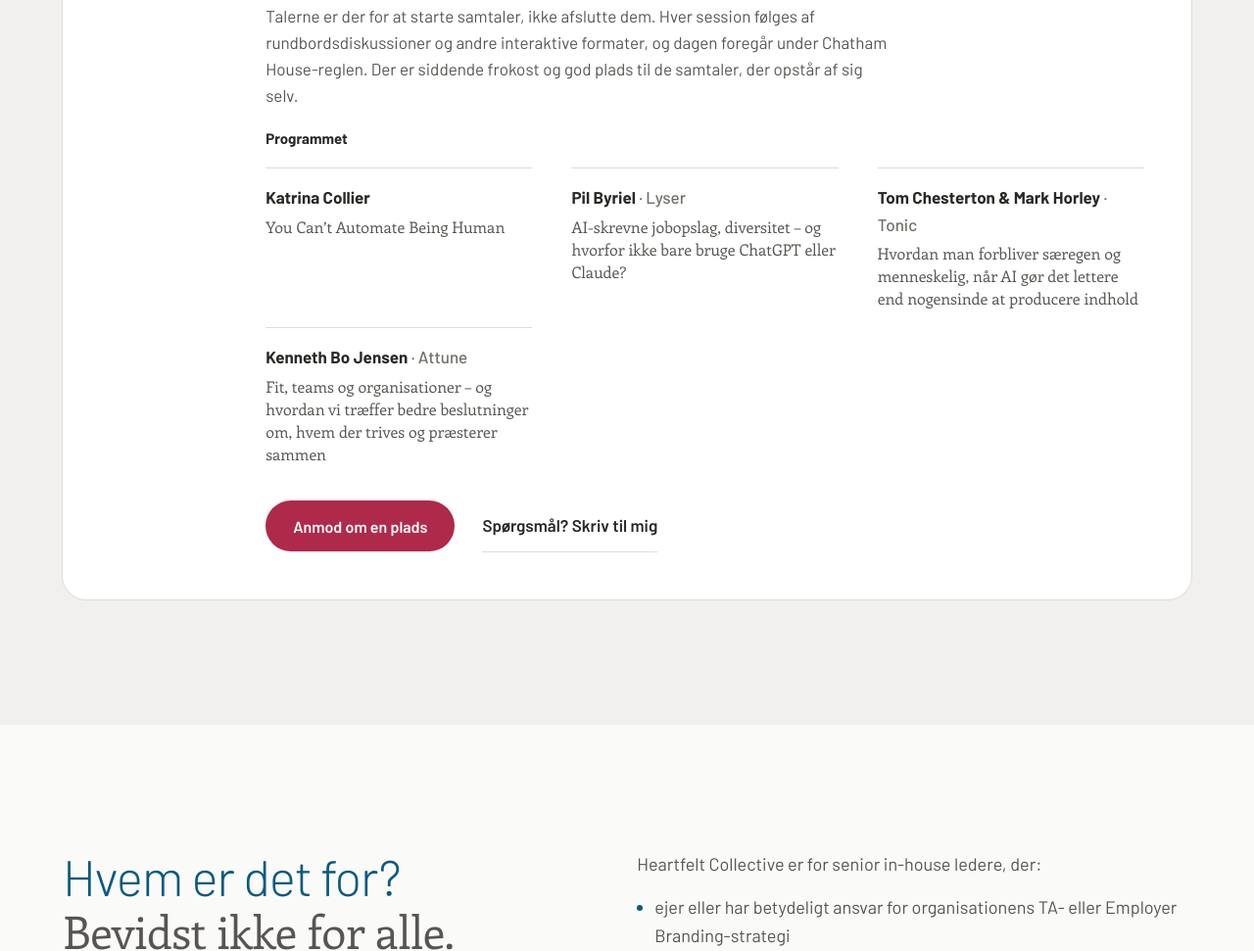
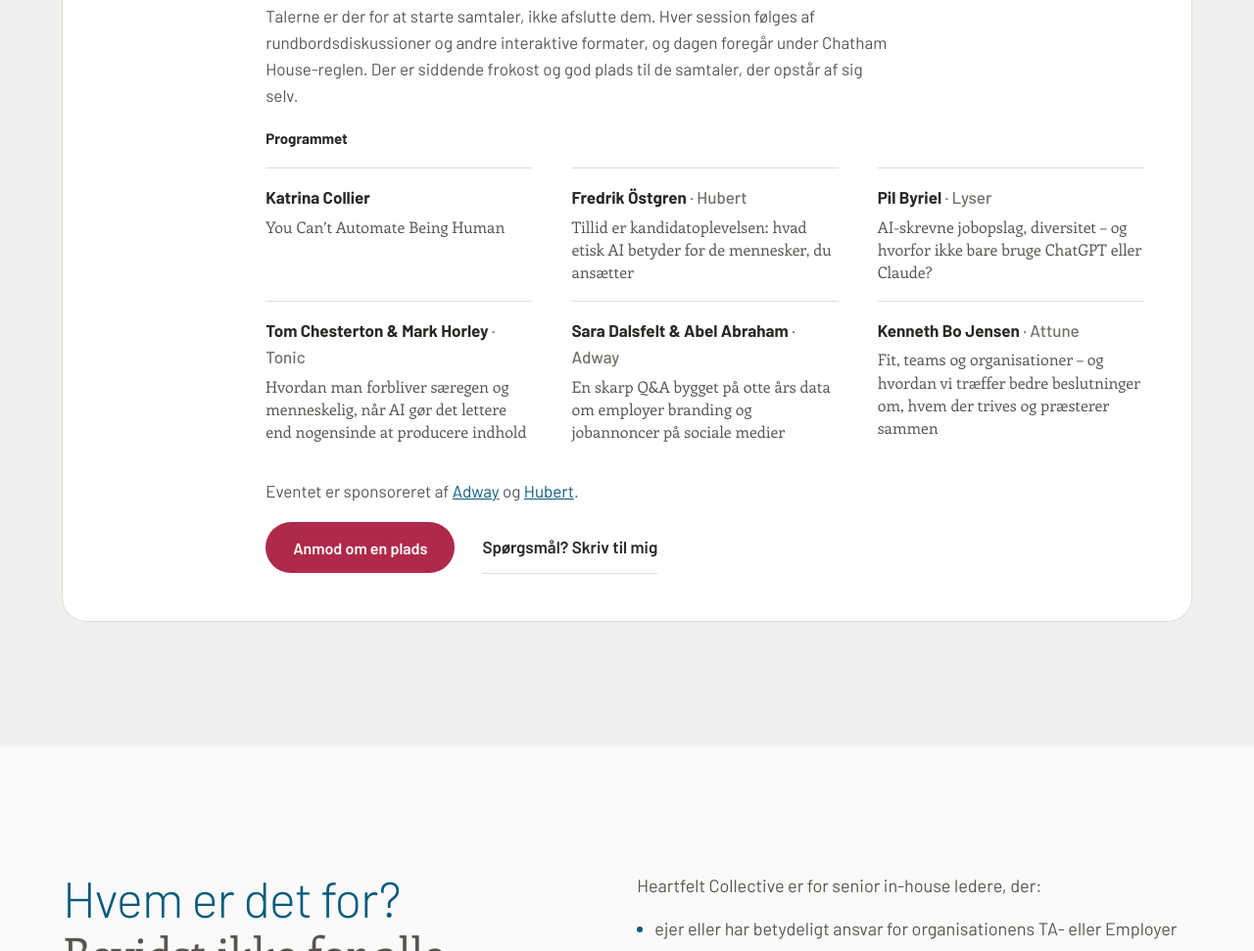
Before and after one commit to Heartfelt-DK/Homepage, a plain HTML site: page events/index.html in a window 1280 px wide. Shown: the part 1338-2309 px from the top of the page at 98% size. Drawn offline with Linux system fonts and the light colour scheme; files whose address does not match are found by name.

Commit message:
Opdatering: en/events/index.html, events/index.html

```diff
--- a/events/index.html
+++ b/events/index.html
@@ -101,10 +101,13 @@
         <div class="event-label">Programmet</div>
         <ul class="speakers">
           <li class="speaker"><span class="speaker-name">Katrina Collier</span><span class="speaker-topic">You Can’t Automate Being Human</span></li>
+          <li class="speaker"><span class="speaker-name">Fredrik Östgren <span>· Hubert</span></span><span class="speaker-topic">Tillid er kandidatoplevelsen: hvad etisk AI betyder for de mennesker, du ansætter</span></li>
           <li class="speaker"><span class="speaker-name">Pil Byriel <span>· Lyser</span></span><span class="speaker-topic">AI-skrevne jobopslag, diversitet – og hvorfor ikke bare bruge ChatGPT eller Claude?</span></li>
           <li class="speaker"><span class="speaker-name">Tom Chesterton &amp; Mark Horley <span>· Tonic</span></span><span class="speaker-topic">Hvordan man forbliver særegen og menneskelig, når AI gør det lettere end nogensinde at producere indhold</span></li>
+          <li class="speaker"><span class="speaker-name">Sara Dalsfelt &amp; Abel Abraham <span>· Adway</span></span><span class="speaker-topic">En skarp Q&amp;A bygget på otte års data om employer branding og jobannoncer på sociale medier</span></li>
           <li class="speaker"><span class="speaker-name">Kenneth Bo Jensen <span>· Attune</span></span><span class="speaker-topic">Fit, teams og organisationer – og hvordan vi træffer bedre beslutninger om, hvem der trives og præsterer sammen</span></li>
         </ul>
+        <p class="muted">Eventet er sponsoreret af <a href="https://adway.ai/" rel="noopener">Adway</a> og <a href="https://hubert.ai/" rel="noopener">Hubert</a>.</p>
         <div class="actions">
           <a href="https://luma.com/w2hxapxd" class="btn btn-primary" rel="noopener">Anmod om en plads</a>
           <a href="mailto:heidi@heartfelt.biz?subject=Heartfelt%20Collective" class="text-link">Spørgsmål? Skriv til mig</a>
```
Also changed, not shown: en/events/index.html (+3 -0 lines).
